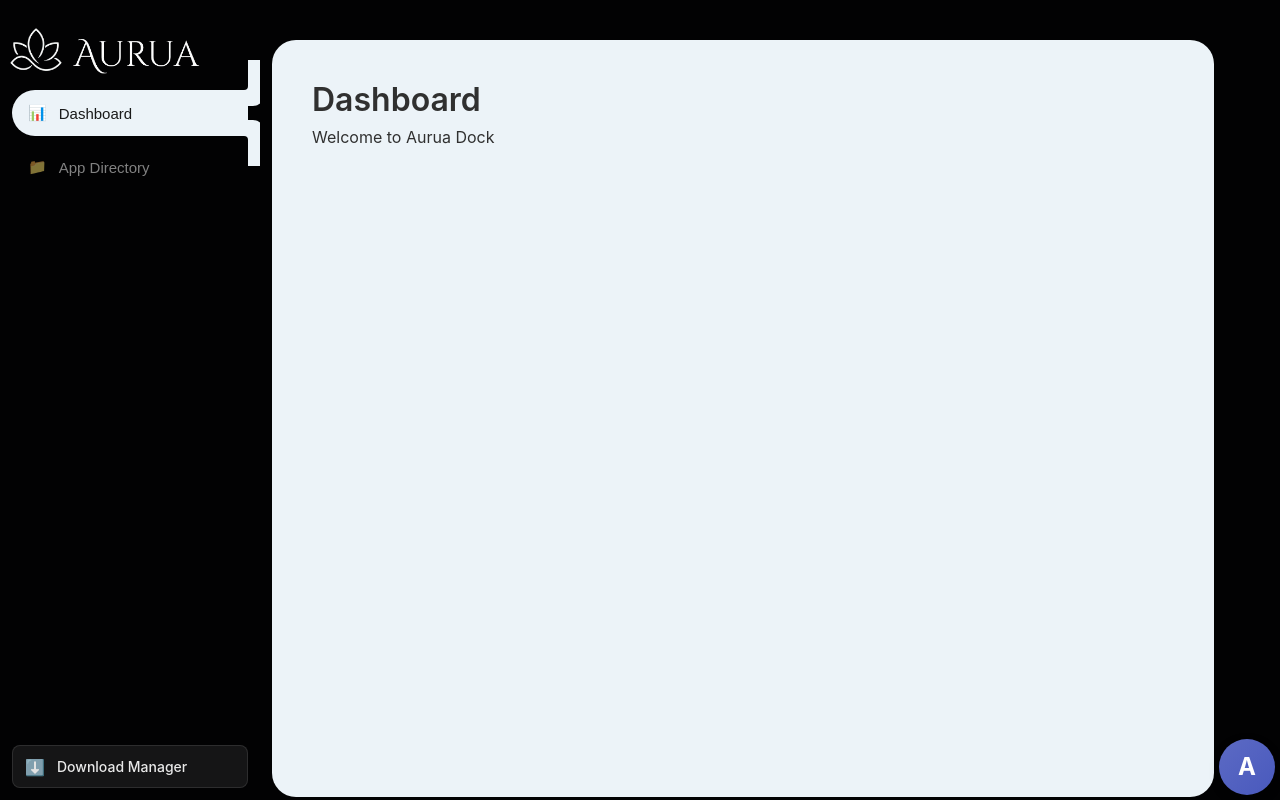
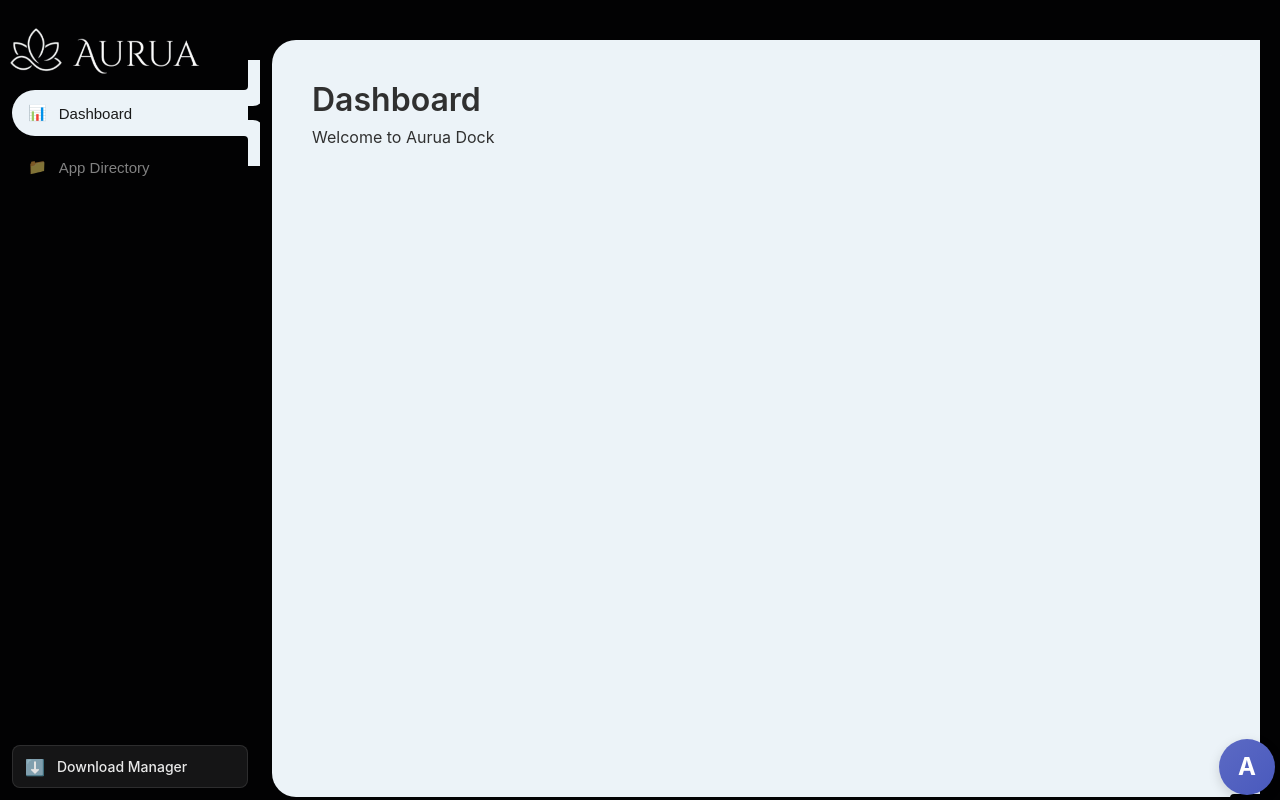
Before and after one commit to AuruaHQ/aurua-dock, a React (Vite) app: page / in a window 1280 px wide. Built offline with nearby package versions, Linux system fonts and the light colour scheme.

Commit message:
Add inward curves to right side of main window and extend it more to the right

```diff
--- a/src/App.css
+++ b/src/App.css
@@ -28,10 +28,34 @@ body {
   flex: 1;
   overflow-y: auto;
   background: #ecf3f8;
-  border-radius: 24px;
+  border-radius: 24px 0 0 24px;
   position: relative;
   scroll-behavior: smooth;
-  margin: 40px 66px 3px 12px;
+  margin: 40px 20px 3px 12px;
+}
+
+.dock-main::before {
+  content: '';
+  position: absolute;
+  right: 0;
+  top: -30px;
+  width: 30px;
+  height: 30px;
+  background: #020203;
+  border-bottom-left-radius: 4px;
+  box-shadow: -8px 8px 0 8px #ecf3f8;
+}
+
+.dock-main::after {
+  content: '';
+  position: absolute;
+  right: 0;
+  bottom: -27px;
+  width: 30px;
+  height: 30px;
+  background: #020203;
+  border-top-left-radius: 4px;
+  box-shadow: -8px -8px 0 8px #ecf3f8;
 }
 
 /* Hide scrollbar */
```
